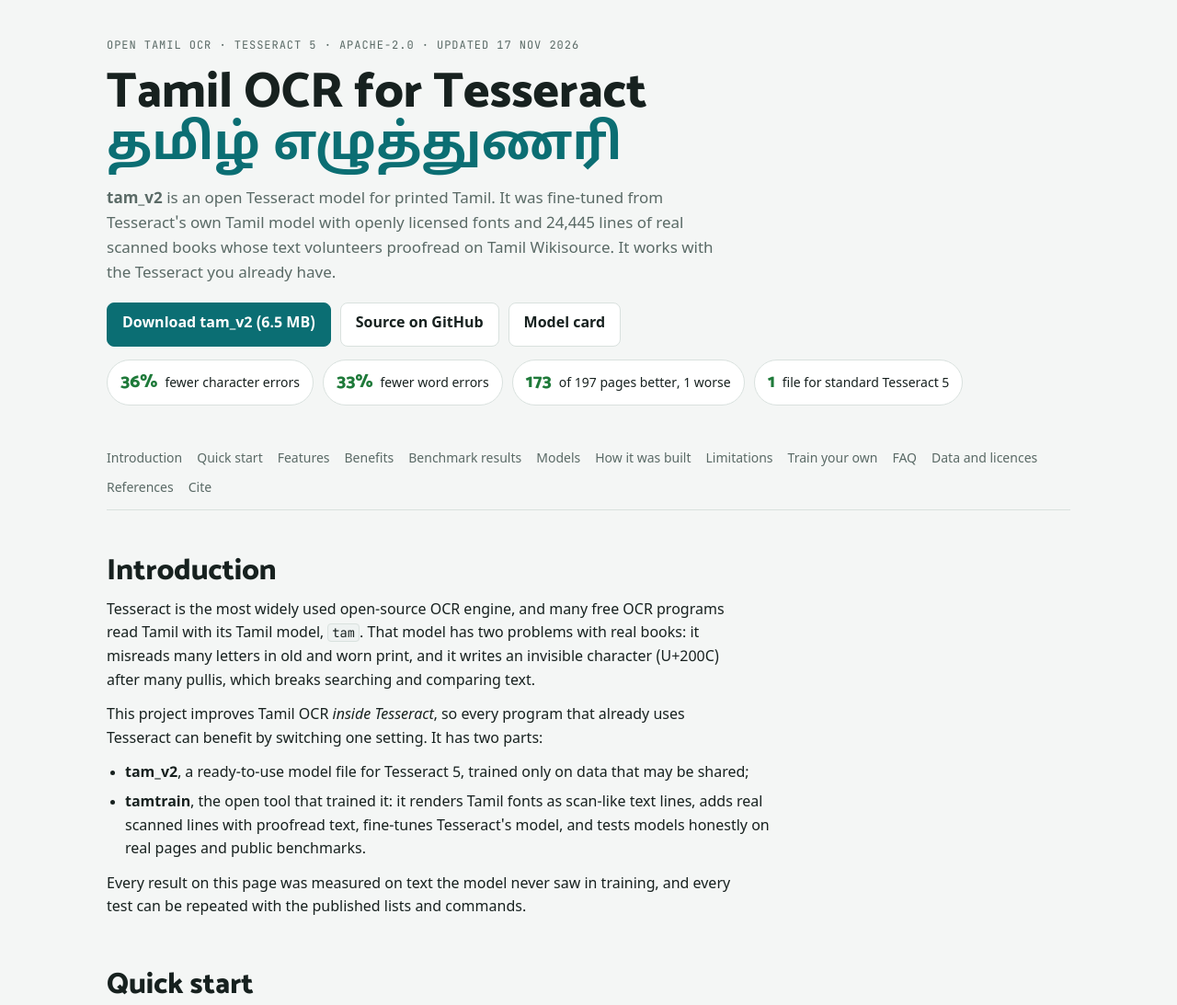
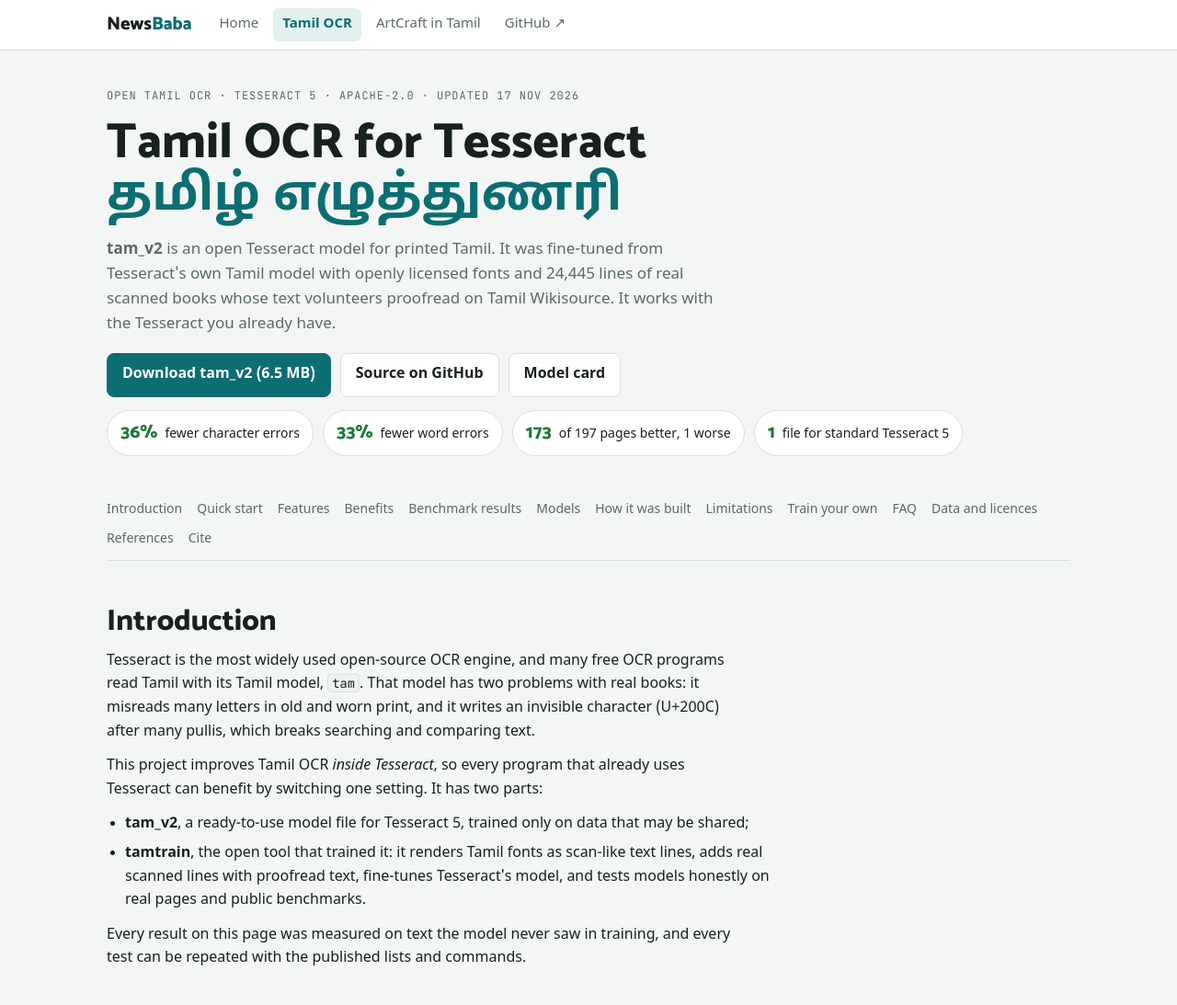
Before and after one commit to newsbaba24x7/tamil-tess-trainer, a plain HTML site: page docs/index.html in a window 1280 px wide. Shown: the top 1093 px of the page at 92% size. Drawn offline with Linux system fonts and the light colour scheme; a web font is replaced by a local one.

Commit message:
Link the project page from the README; add the site menu to the page
The page now has the same top menu as newsbaba24x7.github.io, linking the
home page, this page, ArtCraft in Tamil and GitHub.

Co-Authored-By: Claude Opus 5.5 <noreply@anthropic.com>

```diff
--- a/docs/index.html
+++ b/docs/index.html
@@ -192,9 +192,32 @@ footer { margin-top: 48px; padding-top: 18px; border-top: 1px solid var(--line);
   th, td { padding: 8px 10px; }
   table { font-size: 13.5px; }
 }
+
+/* Site menu, shared with newsbaba24x7.github.io */
+.sitebar { background: var(--surface); border-bottom: 1px solid var(--line); }
+.sitebar .bar { max-width: 1080px; margin: 0 auto; display: flex; align-items: center; gap: 8px 20px; min-height: 54px; flex-wrap: wrap;
+  padding: 6px max(16px, env(safe-area-inset-right, 0px)) 6px max(16px, env(safe-area-inset-left, 0px)); }
+.brand { font-family: var(--display); font-weight: 800; font-size: 20px; color: var(--ink); text-decoration: none; letter-spacing: -.01em; }
+.brand span { color: var(--accent); }
+.sitebar ul { list-style: none; margin: 0; padding: 0; display: flex; gap: 4px 6px; flex-wrap: wrap; }
+.sitebar ul a { display: block; padding: 6px 10px; border-radius: 6px; color: var(--muted); text-decoration: none; font-size: 15px; font-weight: 500; }
+.sitebar ul a:hover { color: var(--ink); background: var(--accent-soft); }
+.sitebar ul a[aria-current="page"] { color: var(--accent); background: var(--accent-soft); font-weight: 600; }
+@media (max-width: 640px) { .sitebar .bar { gap: 2px 12px; } .sitebar ul a { padding: 5px 8px; font-size: 14px; } }
 </style>
 </head>
 <body>
+<nav class="sitebar" aria-label="Site">
+  <div class="bar">
+    <a class="brand" href="/">News<span>Baba</span></a>
+    <ul>
+      <li><a href="/">Home</a></li>
+      <li><a href="/tamil-tess-trainer/" aria-current="page">Tamil OCR</a></li>
+      <li><a href="/artcraft-tamil/">ArtCraft in Tamil</a></li>
+      <li><a href="https://github.com/newsbaba24x7">GitHub ↗</a></li>
+    </ul>
+  </div>
+</nav>
 <div class="wrap">
 
 <header>
```
Also changed, not shown: 1 other file.
